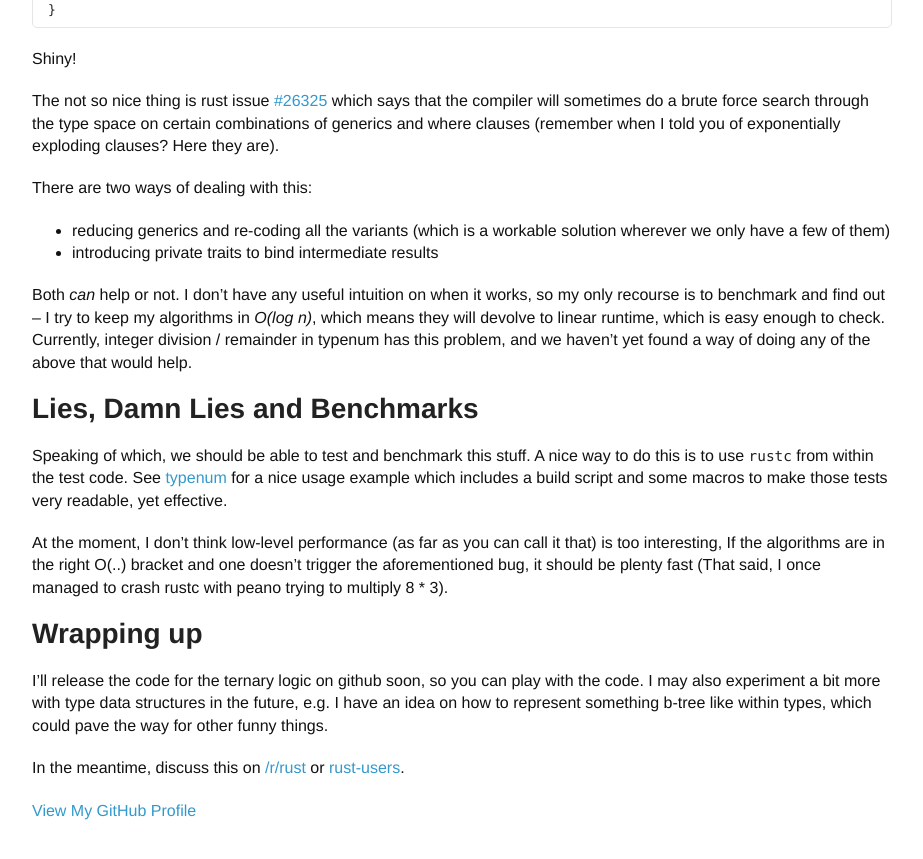
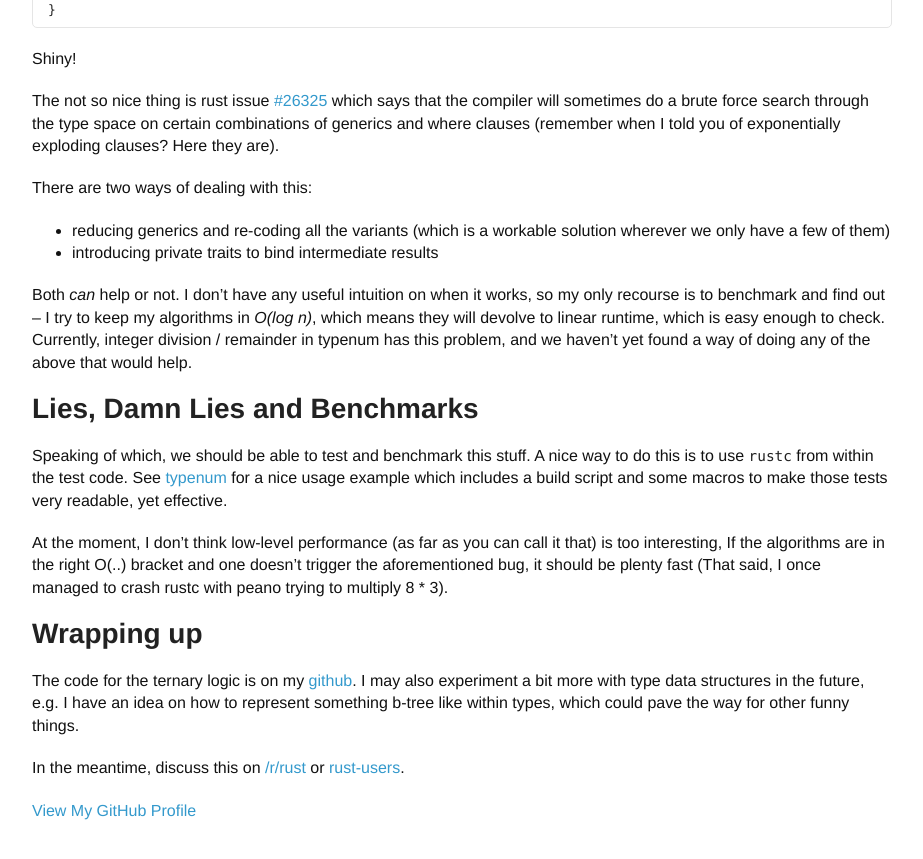
Before and after one commit to llogiq/llogiq.github.io, a Jekyll site: the page built from _posts/2015-12-12-types.md, in a window 1280 px wide and 900 px high, scrolled down 4340 px. Shown: the top 859 px of the window, without its empty margins (178-1101 px from the left). Built offline with Jekyll 4.4.1, drawn with Linux system fonts in a browser that asks for light colours.

Commit message:
traits: table formatting, types: link ternary

```diff
--- a/_posts/2015-12-12-types.md
+++ b/_posts/2015-12-12-types.md
@@ -212,6 +212,6 @@ At the moment, I don't think low-level performance (as far as you can call it th
 
 # Wrapping up
 
-I'll release the code for the ternary logic on github soon, so you can play with the code. I may also experiment a bit more with type data structures in the future, e.g. I have an idea on how to represent something b-tree like within types, which could pave the way for other funny things.
+The code for the ternary logic is on my [github](https://github.com/llogiq/ternary). I may also experiment a bit more with type data structures in the future, e.g. I have an idea on how to represent something b-tree like within types, which could pave the way for other funny things.
 
 In the meantime, discuss this on [/r/rust](https://reddit.com/r/rust) or [rust-users](https://users.rust-lang.com).
```
Also changed, not shown: _posts/2015-07-30-traits.md (+4 -4 lines).
